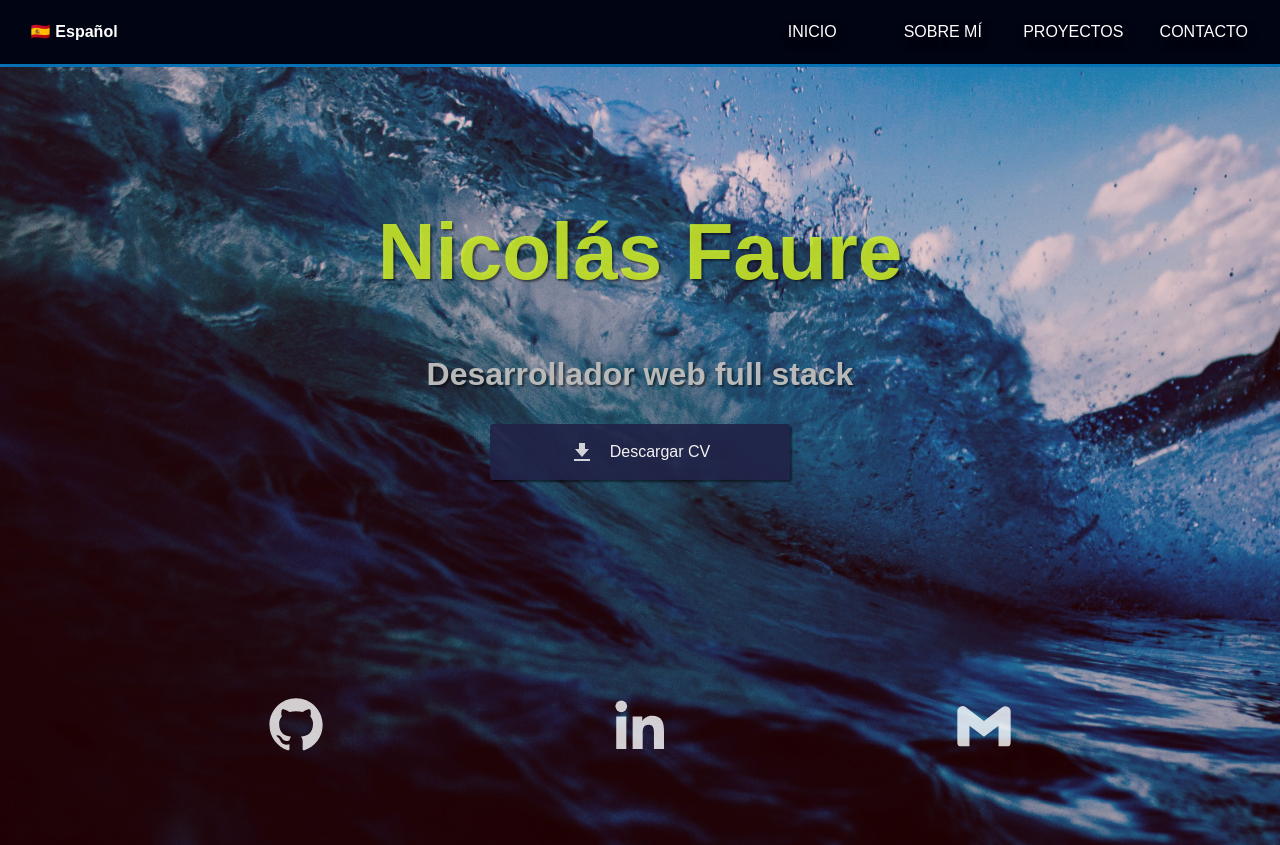
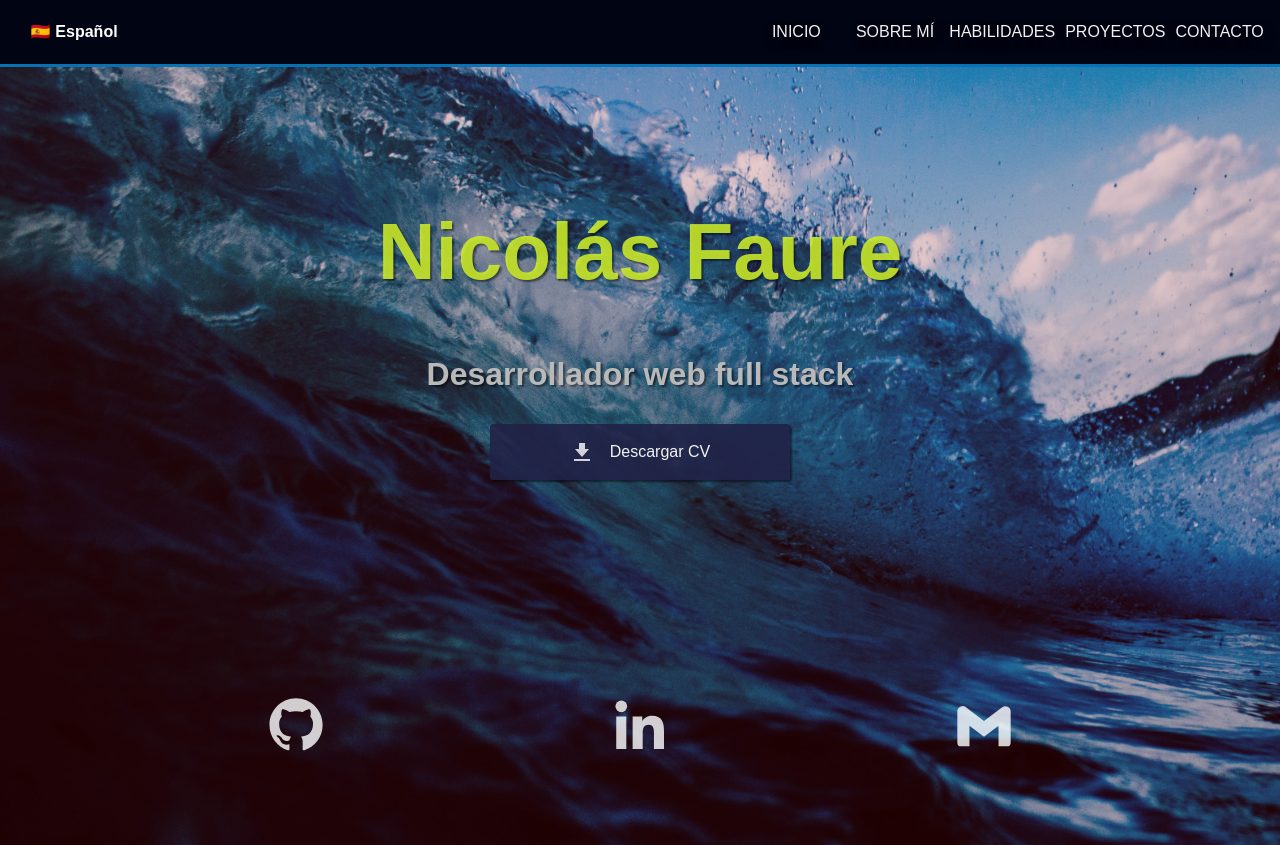
Before and after one commit to Nicolas-David-Faure/myPortfolio, a React (Vite) app: page / in a window 1280 px wide. Shown: the top 845 px of the page. Built offline with nearby package versions, Linux system fonts and the light colour scheme.

Commit message:
scroll and redirect in nav

```diff
--- a/src/App.css
+++ b/src/App.css
@@ -1,3 +1,8 @@
+html {
+  scroll-behavior: smooth;
+}
+
+
 #root {
   width: 100%;
 
--- a/src/components/aboutme/Aboutme.jsx
+++ b/src/components/aboutme/Aboutme.jsx
@@ -18,7 +18,7 @@ export const Aboutme = ({ language }) => {
   return (
     <section className="aboutme__main">
       <div className="aboutme__title">
-        <h3>{language === "en" ? "about me" : "sobre mí"}</h3>
+        <h3 id="aboutme">{language === "en" ? "about me" : "sobre mí"}</h3>
       </div>
       <div className="aboutme__container">
         <AboutmeDescription language={language} />
@@ -33,7 +33,7 @@ const AboutmeSkills = ({ language, screenWidth }) => {
   return (
     <>
       <div className="aboutme__title">
-        <h3>{language === "en" ? "skills" : "habilidades"}</h3>
+        <h3 id="skills">{language === "en" ? "skills" : "habilidades"}</h3>
       </div>
 
       <div className="aboutme__skills">
--- a/src/components/activityBar/ActivityBar.jsx
+++ b/src/components/activityBar/ActivityBar.jsx
@@ -81,16 +81,19 @@ const SectionSelector = ({ language , windowWidth , menuDropdownState }) => {
   return windowWidth > 768 ? (
     <div className="activitybar__sectionselector">
       <div className="activitybar__sectionselector__section">
-        <p>{language === "es" ? "Inicio" : "Home"}</p>
+        <a href="#home">{language === "es" ? "Inicio" : "Home"}</a>
       </div>
       <div className="activitybar__sectionselector__section">
-        <p>{language === "es" ? "Sobre mí" : "About me"}</p>
+        <a href="#aboutme">{language === "es" ? "Sobre mí" : "About me"}</a>
       </div>
       <div className="activitybar__sectionselector__section">
-        <p>{language === "es" ? "Proyectos" : "Projects"}</p>
+        <a href="#skills">{language === "es" ? "Habilidades" : "Skills"}</a>
       </div>
       <div className="activitybar__sectionselector__section">
-        <p>{language === "es" ? "Contacto" : "Contact"}</p>
+        <a href="#projects">{language === "es" ? "Proyectos" : "Projects"}</a>
+      </div>
+      <div className="activitybar__sectionselector__section">
+        <a href="#contact">{language === "es" ? "Contacto" : "Contact"}</a>
       </div>
     </div>
   ) : (
--- a/src/components/activityBar/MenuDropdown.jsx
+++ b/src/components/activityBar/MenuDropdown.jsx
@@ -1,31 +1,45 @@
 import React from 'react'
 import './menuDropdown.scss'
+
+import { setToggleMenuDropdown } from "../../store/slice/activityBar/activityBarSlice";
+import { useDispatch } from 'react-redux';
+
 export const MenuDropdown = ({ language }) => {
+  const dispatch = useDispatch();
   const infoMenuDropdown = [
     {
+      id: 0,
+      section:  language === "es" ? "Inicio" : "Home",
+      name: "home"
+    },
+    {
       id: 1,
-      section:  language === "es" ? "Inicio" : "Home",
+      section: language === "es" ? "Sobre mí" : "About me",
+      name: "aboutme"
     },
     {
       id: 2,
-      section: language === "es" ? "Proyectos" : "Projects",
+      section: language === "es" ? "Habilidades" : "Skills",
+      name: "skills"
     },
     {
       id: 3,
-      section: language === "es" ? "Sobre mí" : "About me",
+      section: language === "es" ? "Proyectos" : "Projects",
+      name: "projects"
     },
     {
       id: 4,
       section: language === "es" ? "Contacto" : "Contact",
+      name: "contact"
     },
   ];
 
   return (
     <div className="menuDropdown__main">
       {infoMenuDropdown.map((item) => (
-        <ul key={item.id} className="menuDropdown__ul">
+        <a onClick={()=> dispatch(setToggleMenuDropdown(false))} href={'#'+item.name} key={item.id} className="menuDropdown__ul">
           <li>{item.section}</li>
-        </ul>
+        </a>
       ))}
     </div>
   )
--- a/src/components/activityBar/activityBar.scss
+++ b/src/components/activityBar/activityBar.scss
@@ -22,16 +22,11 @@
     justify-content: center;
     width: 40%;
     height: 100%;
-
-
     padding: 0.5rem;
     margin: 0 0.5rem;
     cursor: pointer;
     transition: all 0.3s ease;
     gap: 10px;
-
-
-
     &__section{
       display: flex;
       align-items: center;
@@ -47,6 +42,15 @@
       text-transform: uppercase;
       font-weight: 500;
       text-shadow: 2px 5px 10px rgba(0, 0, 0, 0.559) ;
+      a{
+        color: #f2f2f2;
+        text-decoration: none;
+        &:hover{
+          color: #f2f2f2d1;
+          text-decoration: underline;
+        }
+      }
+
       &:hover{
         text-decoration: underline;
       }
@@ -59,6 +63,7 @@
       fill: white;
 
       margin-right: 1rem;
+      cursor: pointer;
     }
 
 
--- a/src/components/contact/Contact.jsx
+++ b/src/components/contact/Contact.jsx
@@ -27,8 +27,8 @@ export const Contact = ({ language }) => {
   };
 
   const variants = {
-    off: { opacity: 0, x: 100, position: "absolute", zIndex: -1},
-    on: { opacity: 1, x: 0, position: "absolute", zIndex: 100},
+    off: { opacity: 0, x: 100, position: "absolute"},
+    on: { opacity: 1, x: 0, position: "absolute", zIndex: 1},
   };
 
   const handleAlert = (message, type) => {
@@ -41,14 +41,20 @@ export const Contact = ({ language }) => {
     <section id="contact" className="contacto__container">
       <AnimatePresence>
         {
-          <motion.div initial="off" animate={alert.status ? "on" : "off"} variants={variants} className={`alert__form ${alert.type}`}>
+          <motion.div initial="off" animate={alert.status ? "on" : "off"} variants={variants} transition={{
+            duration: 0.1,
+            type: "spring",
+            ease: "easeInOut",
+            stiffness: 150,
+
+          }} className={`alert__form ${alert.type}`}>
             <p>{alert.message}</p>
           </motion.div>
         }
       </AnimatePresence>
 
       <div className="contacto__title">
-        <h3>{language === "en" ? "contact" : "contacto"}</h3>
+        <h3 >{language === "en" ? "contact" : "contacto"}</h3>
       </div>
 
       <div className="contacto__divisor">
--- a/src/components/contact/styles/contacto__form/alertForm.scss
+++ b/src/components/contact/styles/contacto__form/alertForm.scss
@@ -27,5 +27,4 @@
 }
 .error{
   background-color: rgb(189, 26, 26);
-
 }
--- a/src/components/home/Home.jsx
+++ b/src/components/home/Home.jsx
@@ -18,7 +18,7 @@ export const Home = ({ language }) => {
 
 const Title = ({ language }) => {
   return (
-    <div className="home__title">
+    <div id="home" className="home__title">
       <h1>Nicolás Faure</h1>
       <h2>
         {language === "en"
--- a/src/components/projects/Projects.jsx
+++ b/src/components/projects/Projects.jsx
@@ -22,7 +22,7 @@ export const Projects = ({ language }) => {
   return (
     <section className="projects__main">
       <div className="aboutme__title">
-        <h3>{language == "en" ? "projects" : "proyectos"}</h3>
+        <h3 id="projects">{language == "en" ? "projects" : "proyectos"}</h3>
       </div>
 
       <ProjectsSlider language={language} />
@@ -137,7 +137,6 @@ setTimeout(() => {
 
 
       <motion.div
-
         drag={screenWidth > 600 ? false : 'x'}
         dragElastic={1}
         onDragStart={handleDragStart}
```
